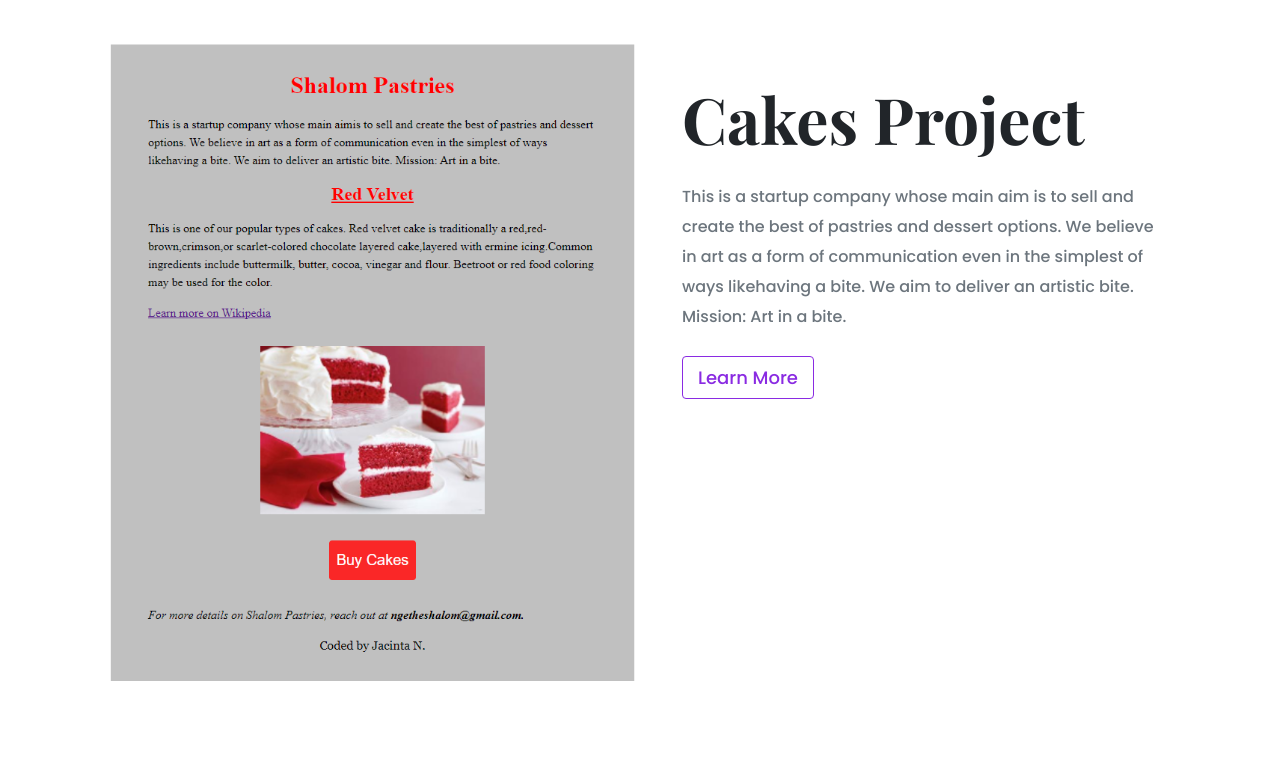
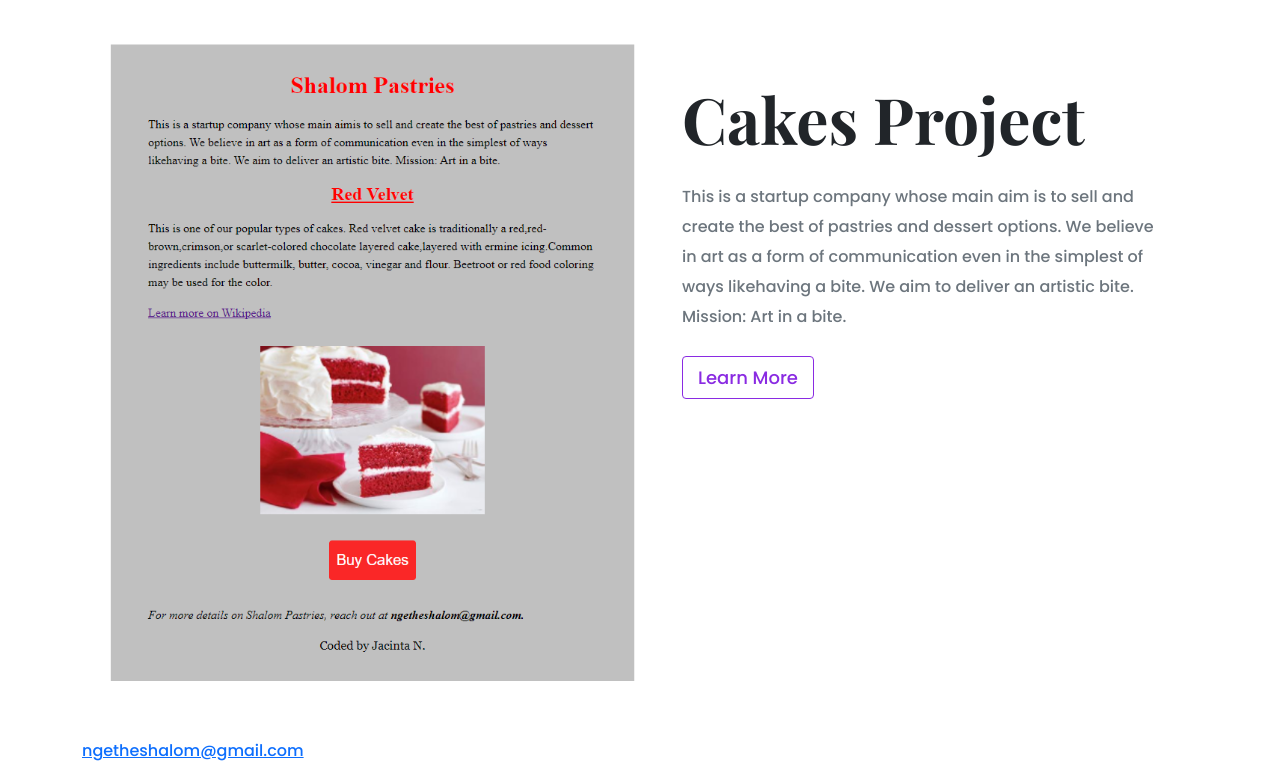
Before and after one commit to purpleflavor/portfolio-project, a plain HTML site: page index.html in a window 1280 px wide. Shown: the part 1950-2713 px from the top of the page. Before the commit the page ends 2689 px from the top, so only its background shows below. Drawn offline with nearby package versions, Linux system fonts and the light colour scheme.

Commit message:
added the footer email

```diff
--- a/index.html
+++ b/index.html
@@ -105,6 +105,12 @@
    </div>
  </div>
 </div>
+<footer>
+  <a href="mailto:ngetheshalom@gmail.com" class="email-link">ngetheshalom@gmail.com
+
+  </a>
+
+</footer>
 </div>
 </body>
 </html>
```
Also changed, not shown: 1 other file.
